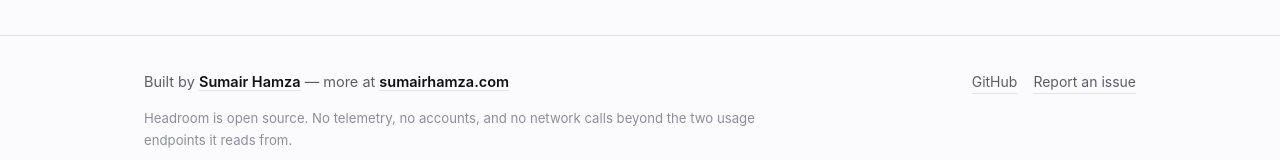
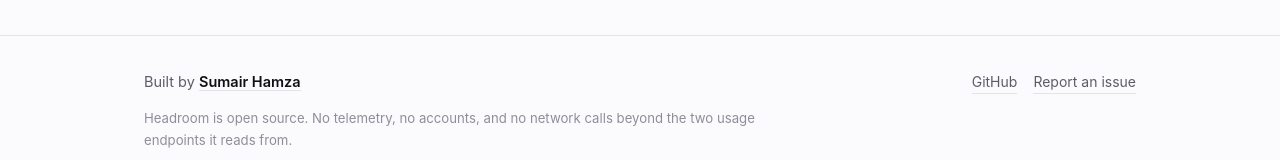
Before and after one commit to sunnixx/claude-usage-bar, a plain HTML site: page site/index.html in a window 1280 px wide. Shown: the part 2885-3045 px from the top of the page. Drawn offline with Linux system fonts and the light colour scheme.

Commit message:
docs: link the author's name rather than repeating the URL
Co-Authored-By: Claude Opus 5 <noreply@anthropic.com>

```diff
--- a/site/index.html
+++ b/site/index.html
@@ -325,7 +325,7 @@ swift build -c release</pre>
 <footer>
   <div class="wrap">
     <div class="foot">
-      <span class="by">Built by <a href="https://sumairhamza.com" rel="me">Sumair Hamza</a> — more at <a href="https://sumairhamza.com">sumairhamza.com</a></span>
+      <span class="by">Built by <a href="https://sumairhamza.com" rel="me">Sumair Hamza</a></span>
       <span class="sp"></span>
       <a href="https://github.com/sunnixx/headroom">GitHub</a>
       <a href="https://github.com/sunnixx/headroom/issues">Report an issue</a>
```
